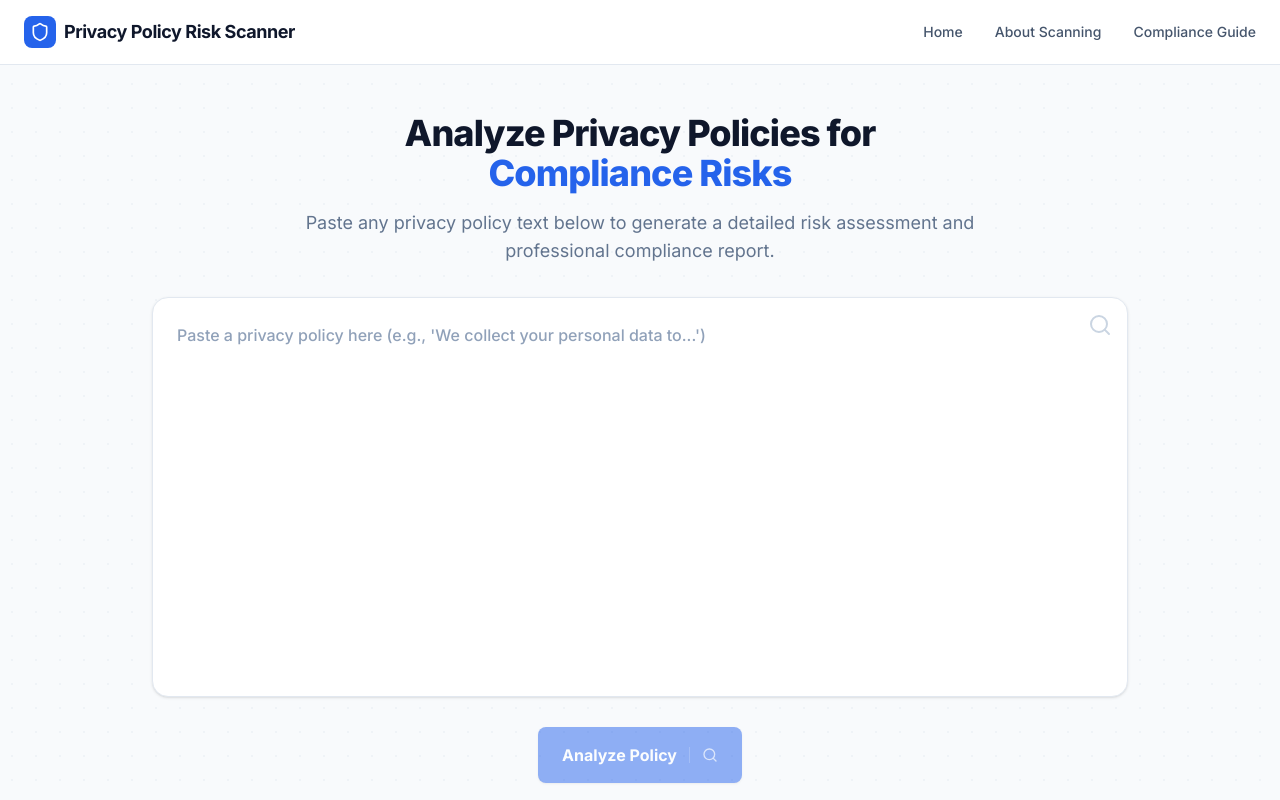
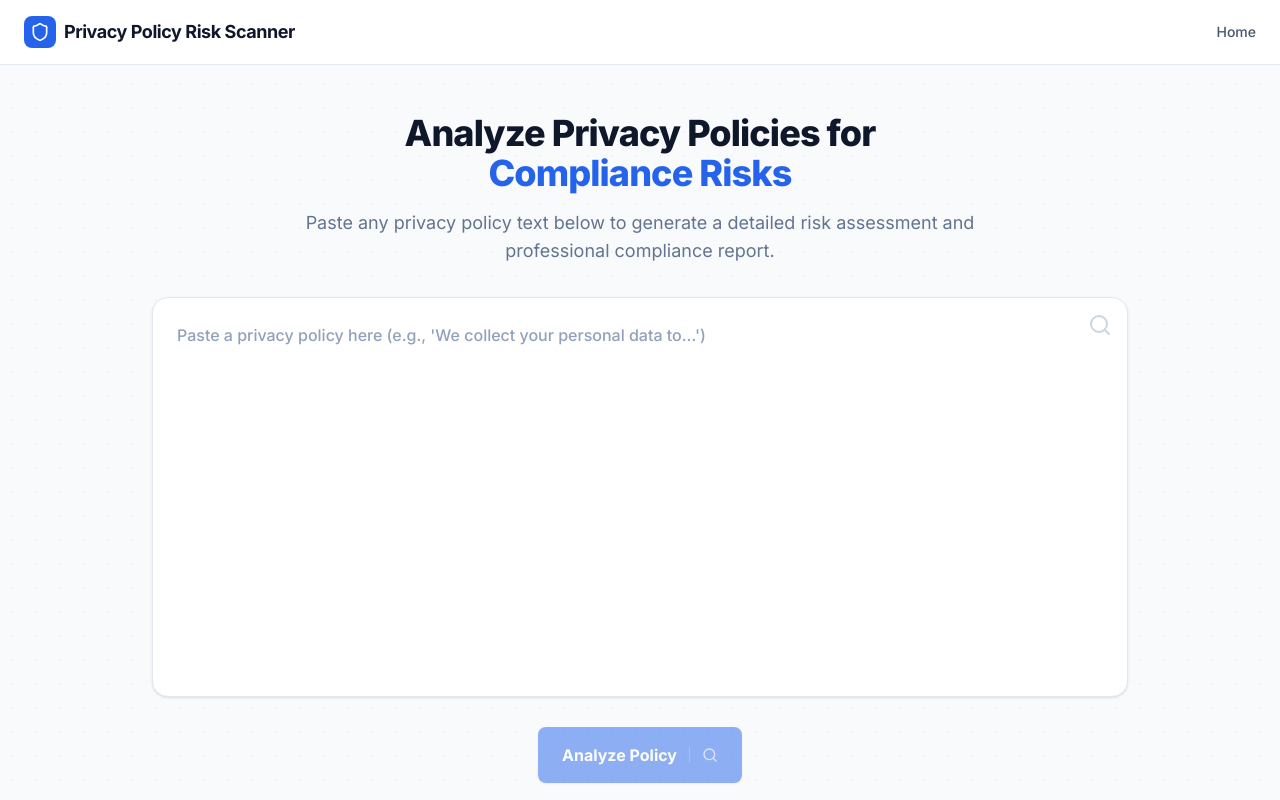
Before and after one commit to Althafdudekula/privacypolicyriskscanner, a React (Vite) app: page / in a window 1280 px wide. Shown: the top 800 px of the page. Built offline with nearby package versions, Linux system fonts and the light colour scheme; no server answers.

Commit message:
style: remove unnecessary navbar links

```diff
--- a/src/App.jsx
+++ b/src/App.jsx
@@ -44,8 +44,6 @@
           </div>
           <nav className="hidden md:flex items-center gap-8 text-sm font-medium text-slate-600">
             <a href="#" className="hover:text-primary transition-colors">Home</a>
-            <a href="#" className="hover:text-primary transition-colors">About Scanning</a>
-            <a href="#" className="hover:text-primary transition-colors">Compliance Guide</a>
           </nav>
         </div>
       </header>
```
